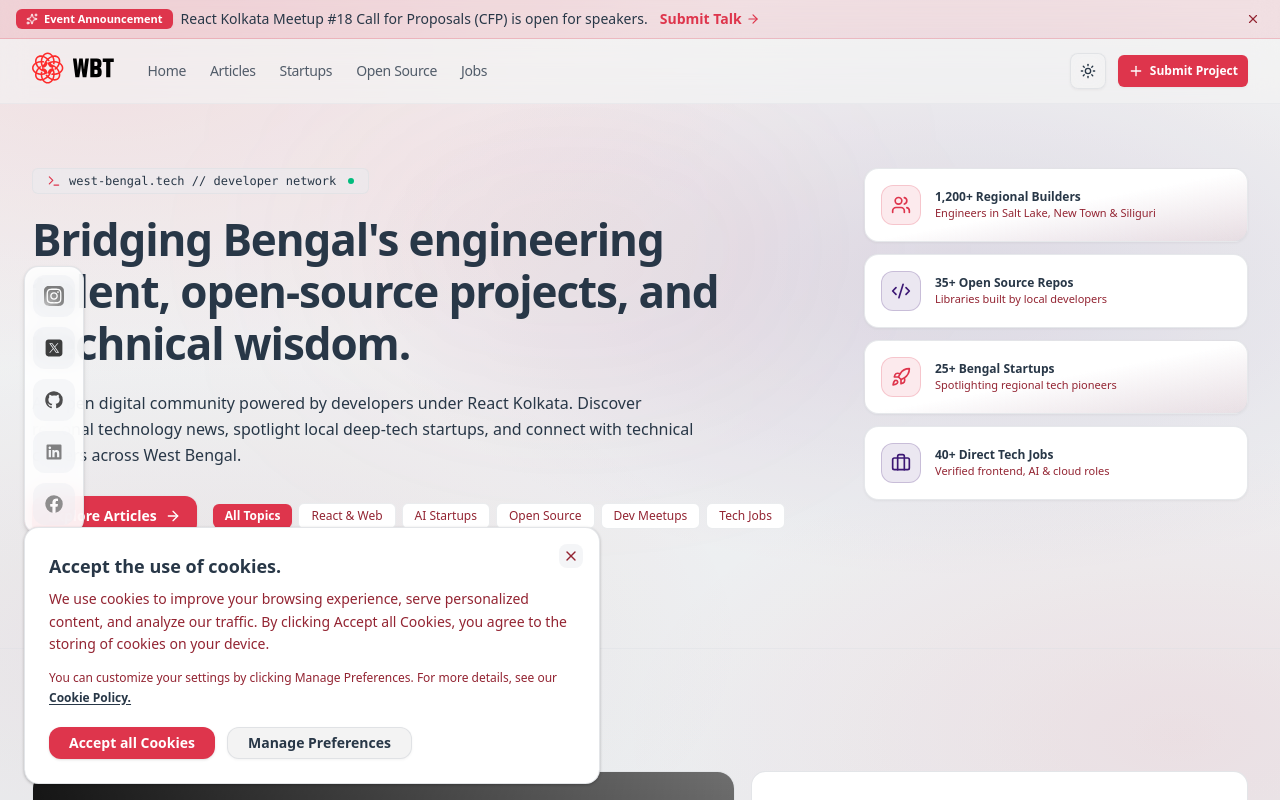
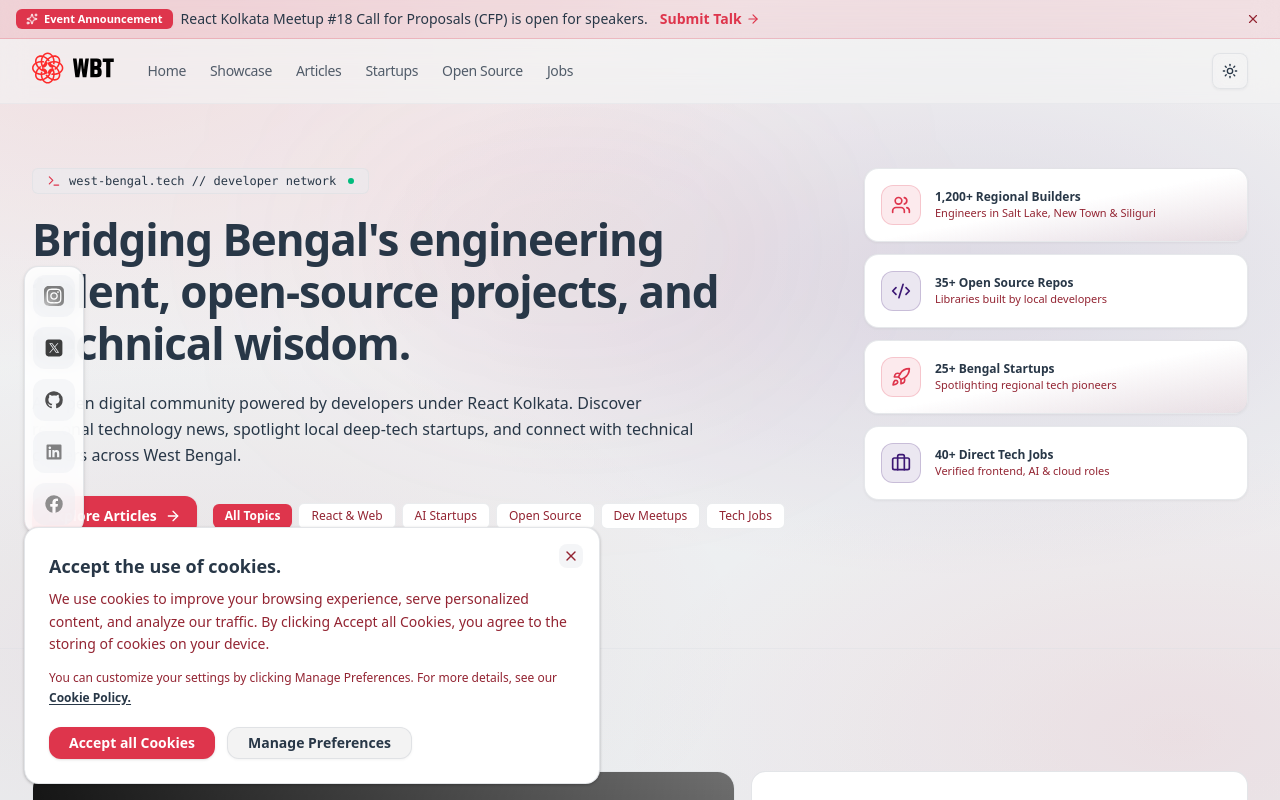
Before and after one commit to wbtechofficial/website, a Next.js app: page / in a window 1280 px wide. Shown: the top 800 px of the page. Built offline with nearby package versions, Linux system fonts and the light colour scheme; grey boxes are pictures that could not be loaded.

Commit message:
feat: add project-showcase route + showcase view with all the view options

```diff
--- a/package.json
+++ b/package.json
@@ -28,6 +28,7 @@
     "shadcn": "^4.16.1",
     "tailwind-merge": "^3.6.0",
     "tw-animate-css": "^1.4.0",
+    "zod": "^4.4.3",
     "zustand": "^5.0.14"
   },
   "devDependencies": {
--- a/src/app/(public)/project-showcase/page.tsx
+++ b/src/app/(public)/project-showcase/page.tsx
@@ -1,5 +1,21 @@
-import React from "react";
+import { Metadata } from "next";
+import { ProjectShowcaseView } from "@/@module/projects/components/project-showcase-view";
+import { MOCK_PROJECTS } from "@/base/data/projects-mock-data";
 
-export default function ProjectShowcasePage() {
-  return <div>page</div>;
+export const metadata: Metadata = {
+  title: "Project Showcase | West Bengal Tech",
+  description:
+    "Discover, upvote, and explore innovative web applications, Indic AI engines, and developer tools built by software engineers across West Bengal.",
+};
+
+export default async function ProjectShowcasePage() {
+  const initialProjects = MOCK_PROJECTS;
+
+  return (
+    <div className="py-8 sm:py-12">
+      <div className="container mx-auto max-w-7xl px-4 sm:px-6 lg:px-8">
+        <ProjectShowcaseView initialProjects={initialProjects} />
+      </div>
+    </div>
+  );
 }
--- a/src/base/constants/navigation-items.ts
+++ b/src/base/constants/navigation-items.ts
@@ -4,12 +4,14 @@
   Rocket,
   Code2,
   Briefcase,
+  Sparkles,
 } from "lucide-react";
 
 export const NAVIGATION_ITEMS = [
   { label: "Home", href: "/", icon: HomeIcon },
-  { label: "Articles", href: "#featured-feed", icon: FileText },
-  { label: "Startups", href: "#startups", icon: Rocket },
-  { label: "Open Source", href: "#opensource", icon: Code2 },
-  { label: "Jobs", href: "#updates", icon: Briefcase },
+  { label: "Showcase", href: "/project-showcase", icon: Sparkles },
+  { label: "Articles", href: "/#featured-feed", icon: FileText },
+  { label: "Startups", href: "/#startups", icon: Rocket },
+  { label: "Open Source", href: "/#opensource", icon: Code2 },
+  { label: "Jobs", href: "/#updates", icon: Briefcase },
 ];
--- a/src/components/shared/navbar.tsx
+++ b/src/components/shared/navbar.tsx
@@ -46,18 +46,6 @@
         <div className="flex items-center gap-2.5 sm:gap-3">
           {/* Theme Toggle (Desktop & Mobile header bar) */}
           <ThemeToggleDropdown />
-
-          {/* Desktop Submit Project CTA */}
-          <Link
-            href="/project-submissions"
-            className={cn(
-              buttonVariants({ size: "sm" }),
-              "hidden sm:inline-flex rounded-md px-4 text-xs font-semibold shadow-xs hover:shadow-md transition-all gap-1.5",
-            )}
-          >
-            <Plus className="h-3.5 w-3.5" />
-            <span>Submit Project</span>
-          </Link>
 
           {/* Mobile Drawer Trigger */}
           <Sheet open={isOpen} onOpenChange={setIsOpen}>
@@ -136,19 +124,6 @@
 
               {/* Drawer Bottom Actions & Community Footer */}
               <div className="space-y-4 pt-6 border-t border-border/50">
-                {/* Submit Project CTA */}
-                <Link
-                  href="/project-submissions"
-                  onClick={() => setIsOpen(false)}
-                  className={cn(
-                    buttonVariants({ size: "default" }),
-                    "w-full rounded-xl py-3 font-semibold text-xs shadow-md transition-all gap-2 flex items-center justify-center",
-                  )}
-                >
-                  <Plus className="h-4 w-4" />
-                  <span>Submit Project / Story</span>
-                </Link>
-
                 {/* Community Metadata Note */}
                 <div className="rounded-xl border border-border/60 bg-muted/30 p-3 text-center">
                   <p className="text-[11px] font-mono text-muted-foreground flex items-center justify-center gap-1">
```
Also changed, not shown: 1 other file (tests, documents, lock files or other folders).
